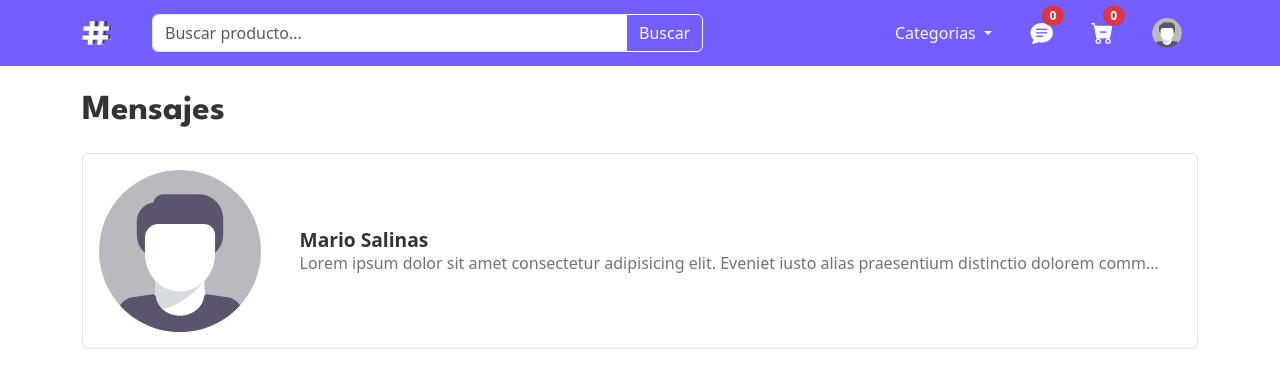
After one commit to charlyx78/BDM, a PHP site: page /views/chat.php in a window 1280 px wide. The commit adds this page. Shown: the top 388 px of the page. Run offline with PHP 8.4, Linux system fonts and the light colour scheme.

```diff
--- a/css/main.css
+++ b/css/main.css
@@ -368,7 +368,7 @@ h2.titulo-pagina {
   }
   .contenedor-home .contenido-home .hero-home .contenedor-productos .seccion-categorias .categoria .imagen-categoria {
     max-width: 140px;
-    min-height: 100px;
+    min-height: 80px;
     margin: 0 auto 0.6em auto;
   }
   .contenedor-home .contenido-home .hero-home .contenedor-productos .contenedor-secciones-productos {
@@ -520,6 +520,95 @@ h2.titulo-pagina {
     text-align: left;
   }
 }
+.foto-perfil {
+  height: 80px;
+  width: 80px;
+  background-image: url(../img/avatar.svg);
+  background-position: center center;
+  background-size: cover;
+  background-repeat: no-repeat;
+  cursor: pointer;
+}
+
+.boton-editar-foto {
+  bottom: 0;
+  right: 0;
+}
+
+@media (min-width: 1440px) {
+  .foto-perfil {
+    height: 100px;
+    width: 100px;
+  }
+}
+.contacto {
+  text-decoration: none;
+  display: flex;
+  flex-direction: row;
+  gap: 1.4em;
+  align-items: center;
+  cursor: pointer;
+  color: #333333;
+}
+.contacto img {
+  width: 15%;
+}
+.contacto h5 {
+  font-size: 1.2em;
+  font-weight: bold;
+  margin: 0;
+}
+.contacto .informacion-perfil-mensaje {
+  width: 80%;
+  margin: 0 auto;
+}
+
+.contenedor-chat .card-header, .contenedor-chat .card-footer {
+  background-color: transparent;
+}
+.contenedor-chat .contenedor-mensajes {
+  height: 70vh;
+  overflow-y: scroll;
+}
+.contenedor-chat .contenedor-mensajes .mensaje {
+  margin-bottom: 1em;
+  display: flex;
+}
+.contenedor-chat .contenedor-mensajes .mensaje-local {
+  background-color: #f5f5f5;
+  justify-content: flex-end;
+  max-width: 60%;
+  padding: 0.6em 1em;
+}
+.contenedor-chat .contenedor-mensajes .mensaje-remoto {
+  background-color: #735FFF;
+  color: #f5f5f5;
+  justify-content: flex-start;
+  max-width: 60%;
+  padding: 0.6em 1em;
+  margin: 0 0 0 auto;
+}
+
+@media (min-width: 1440px) {
+  .contacto img {
+    width: 60px;
+  }
+  .contacto .informacion-perfil-mensaje {
+    width: 90%;
+  }
+  .contenedor-chat .contenedor-mensajes {
+    height: 65vh;
+  }
+  .contenedor-chat .contenedor-mensajes .producto-carrito .imagen-producto-carrito {
+    width: 20%;
+  }
+  .contenedor-chat .contenedor-mensajes .mensaje-local {
+    max-width: 40%;
+  }
+  .contenedor-chat .contenedor-mensajes .mensaje-remoto {
+    max-width: 40%;
+  }
+}
 .contenedor-login {
   display: grid;
   grid-template-columns: 4fr 3fr;
--- /dev/null
+++ b/scss/_account.scss
@@ -0,0 +1,19 @@
+.foto-perfil {
+    height: 80px;
+    width: 80px;
+    background-image: url(../img/avatar.svg);
+    background-position: center center;
+    background-size: cover;
+    background-repeat: no-repeat;
+    cursor: pointer;
+}
+.boton-editar-foto {
+    bottom: 0;
+    right: 0;
+}
+@media (min-width:$laptop) {
+    .foto-perfil {
+        height: 100px;
+        width: 100px;
+    }
+}
--- /dev/null
+++ b/scss/_chat.scss
@@ -0,0 +1,75 @@
+.contacto {
+    text-decoration: none;
+    display: flex;
+    flex-direction: row;
+    gap: 1.4em;
+    align-items: center;
+    cursor: pointer;
+    color:$color-negro;
+    img {
+        width: 15%;
+    }
+    h5 {
+        font-size: 1.2em;
+        font-weight: bold;
+        margin: 0;
+    }
+    .informacion-perfil-mensaje {
+        width: 80%;
+        margin: 0 auto;
+    }
+}
+.contenedor-chat {
+    .card-header, .card-footer {
+        background-color: transparent;
+    }
+    .contenedor-mensajes {
+        height: 70vh;
+        overflow-y: scroll;
+        .mensaje {
+            margin-bottom: 1em;
+            display: flex;
+        }
+        .mensaje-local  {
+            background-color: $color-blanco;
+            justify-content: flex-end;
+            max-width: 60%;
+            padding: 0.6em 1em;
+        }
+        .mensaje-remoto {
+            background-color: $color-secundario;
+            color: $color-blanco;
+            justify-content: flex-start;
+            max-width: 60%;
+            padding: 0.6em 1em;
+            margin: 0 0 0 auto;
+        }
+    }
+}
+
+@media (min-width: $laptop) {
+    .contacto {
+        img {
+            width: 60px;
+        }
+        .informacion-perfil-mensaje {
+            width: 90%;
+        }
+    }
+    .contenedor-chat {
+        .contenedor-mensajes {
+            height: 65vh;
+            .producto-carrito {
+                .imagen-producto-carrito {
+                    width: 20%;
+                }
+            }
+            .mensaje-local  {
+                max-width: 40%;
+            }
+            .mensaje-remoto {
+                max-width: 40%;
+            }
+        }
+    }
+}
--- a/scss/_home.scss
+++ b/scss/_home.scss
@@ -116,7 +116,7 @@
                             cursor: pointer;
                             .imagen-categoria {
                                 max-width: 140px;
-                                min-height: 100px;
+                                min-height: 80px;
                                 margin: 0 auto 0.6em auto;
                             }
                         }
--- a/scss/main.scss
+++ b/scss/main.scss
@@ -8,4 +8,6 @@
 @import "home.scss";
 @import "producto.scss";
 @import "cart.scss";
+@import "account.scss";
+@import "chat.scss";
 @import "login.scss";
--- /dev/null
+++ b/views/chat.php
@@ -0,0 +1,85 @@
+<!DOCTYPE html>
+<html lang="en">
+<head>
+    <meta charset="UTF-8">
+    <meta name="viewport" content="width=device-width, initial-scale=1.0">
+    <title>Document</title>
+    <?php include_once "../estilos.php" ?>
+</head>
+<body>
+    <?php include_once "navbar.php" ?>
+
+    <main class="container py-4">
+        <div id="carouselExample" class="carousel slide carousel-fade">
+            <div class="carousel-inner">
+                <div class="carousel-item active">
+                <h2 class="titulo-pagina">Mensajes</h2>
+                    <ul class="list-group">
+                        <li class="list-group-item py-3">
+                            <a class="contacto" data-bs-target="#carouselExample" data-bs-slide="next">
+                                <img src="../img/avatar.svg" width="40" alt="">
+                                <div class="informacion-perfil-mensaje">
+                                    <h5>Mario Salinas</h5>
+                                    <p class="m-0 text-secondary text-truncate">Lorem ipsum dolor sit amet consectetur adipisicing elit. Eveniet iusto alias praesentium distinctio dolorem commodi voluptate laborum dolores nostrum aliquid, tempore harum. Quidem optio accusantium facilis eligendi debitis placeat consequatur.</p>
+                                </div>
+                            </a>
+                        </li>
+                    </ul>
+                </div>
+                <div class="carousel-item">
+                    <div class="card contenedor-chat">
+                        <div class="card-header contacto">
+                            <a data-bs-target="#carouselExample" data-bs-slide="previous">
+                                <i class="bi bi-chevron-left fw-bold"></i>
+                            </a>
+                            <img src="../img/avatar.svg" width="50" alt="">
+                            <h5>Mario Salinas</h5>
+                        </div>
+                        <div class="card-body contenedor-mensajes">
+                            <div class="producto-carrito card">
+                                <div class="imagen-producto-carrito rounded">
+                                </div>
+                                <div class="informacion-producto-carrito">
+                                    <h4>iPhone 14 pro</h4>
+                                    <div class="d-flex align-items-center gap-2">
+                                        <div class="d-flex gap-1 align-items-center">
+                                            <form action="">
+                                                <label for="cantidad-producto-carrito form-label">Establecer precio</label>
+                                                <input type="number" class="form-control mb-2">
+                                                <button class="btn btn-primario w-100" type="submit">Enviar</button>
+                                            </form>
+                                        </div>
+                                    </div>
+                                </div>
+                            </div>
+                            <div class="hr"></div>
+                            <div class="mensaje"><div class="mensaje-local rounded">Hola</div></div>
+                            <div class="mensaje"><div class="mensaje-remoto rounded">Que onda</div></div>
+                            <div class="mensaje"><div class="mensaje-local rounded">Hola</div></div>
+                            <div class="mensaje"><div class="mensaje-remoto rounded">Que onda</div></div>
+                            <div class="mensaje"><div class="mensaje-local rounded">Hola</div></div>
+                            <div class="mensaje"><div class="mensaje-remoto rounded">Que onda</div></div>
+                            <div class="mensaje"><div class="mensaje-local rounded">Hola</div></div>
+                            <div class="mensaje"><div class="mensaje-remoto rounded">Que onda</div></div>
+                            <div class="mensaje"><div class="mensaje-local rounded">Hola</div></div>
+                            <div class="mensaje"><div class="mensaje-remoto rounded">Que onda</div></div>
+                            <div class="mensaje"><div class="mensaje-local rounded">Hola</div></div>
+                            <div class="mensaje"><div class="mensaje-remoto rounded">Que onda</div></div>
+                            <div class="mensaje"><div class="mensaje-local rounded">Hola</div></div>
+                            <div class="mensaje"><div class="mensaje-remoto rounded">Que onda</div></div>
+
+                        </div>
+                        <div class="card-footer">
+                            <form action="" class="d-flex gap-2">
+                                <textarea name="mensaje" class="form-control" rows="1" placeholder="Escribe tu mensaje aqui..."></textarea>
+                                <button type="button" class="btn btn-primario"><i class="bi bi-send-fill text-light"></i></button>
+                            </form>
+                        </div>
+                    </div>
+                </div>
+            </div>
+        </div>
+    </main>
+
+</body>
+</html>
--- a/views/landingPage.php
+++ b/views/landingPage.php
@@ -156,10 +156,6 @@
                         <div class="d-flex justify-content-end">
                             <button type="button" class="btn btn-secundario">Registrarse</button>
                         </div>
-                </form>
-
-
-
                     </form>
                 </div>
             </div>
--- a/views/navbar.php
+++ b/views/navbar.php
@@ -10,7 +10,7 @@
             <form class="d-flex ms-lg-4 w-100" role="search">
                 <div class="input-group input-group-md">
                     <input class="form-control" type="search" placeholder="Buscar producto..." aria-label="Search" aria-label="Search" aria-describedby="button-addon2">
-                    <button class="input-group-text btn btn-outline-light" type="submit" id="button-addon2">Buscar</button>
+                    <a class="input-group-text btn btn-outline-light" id="button-addon2" href="search.php">Buscar</a>
                 </div>
             </form>
             <ul class="navbar-nav mb-2 mb-lg-0">
@@ -23,6 +23,17 @@
                         <li><a class="dropdown-item" href="#">Electrodomesticos</a></li>
                         <li><a class="dropdown-item" href="#">Something else here</a></li>
                     </ul>
+                </li>
+                <li class="nav-item">
+                    <a href="chat.php" class="nav-link w-100 link-carrito" role="button">
+                        <div class="position-relative w-100 d-flex justify-content-between align-items-center">
+                            <div class="d-md-none">Mensajes</div>
+                            <i class="bi bi-chat-text-fill text-light"></i>
+                            <span class="position-absolute top-0 start-100 translate-middle badge rounded-pill bg-danger">
+                                0
+                            <span class="visually-hidden">unread messages</span>
+                        </div>
+                    </a>
                 </li>
                 <li class="nav-item">
                     <a href="cart.php" class="nav-link w-100 link-carrito" role="button">
@@ -41,7 +52,7 @@
                         <img src="../img/avatar.svg" class="rounded-circle me-2" width="30" height="30" alt="Avatar" />
                     </a>
                     <ul class="dropdown-menu">
-                        <li><a class="dropdown-item" href="#">Mi cuenta</a></li>
+                        <li><a class="dropdown-item" href="account.php">Mi cuenta</a></li>
                         <li><a class="dropdown-item" href="#">Mis pedidos</a></li>
                         <li><a class="dropdown-item" href="#">Wishlist</a></li>
                         <li><hr class="dropdown-divider"></li>
```
Also changed, not shown: views/account.php (added, +82 -0 lines), views/search.php (added, +62 -0 lines), 1 other file.
